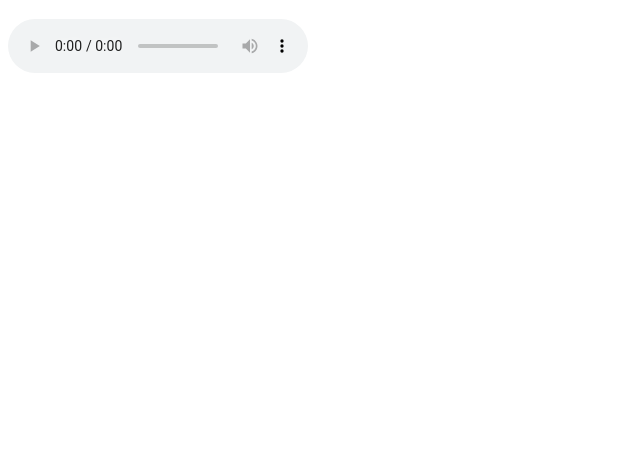
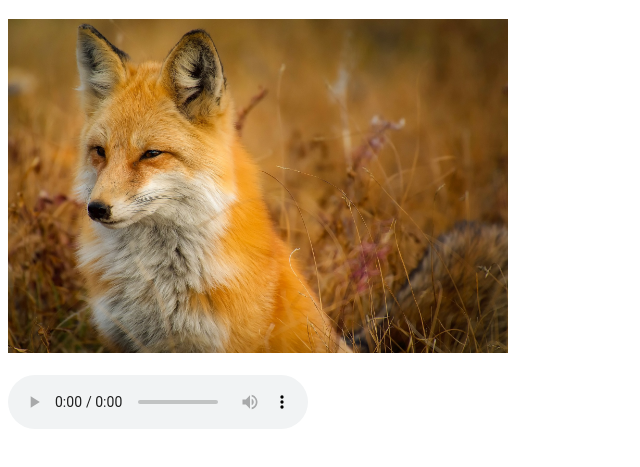
Before and after one commit to HautBugey-Agglomeration/audio-animal, a plain HTML site: page renard-roux.html in a window 1280 px wide. Shown: the part 61-528 px from the top of the page, without its empty margins (0-640 px from the left). Drawn offline with Linux system fonts and the light colour scheme.

Commit message:
Update title and add image to renard-roux.html

```diff
--- a/renard-roux.html
+++ b/renard-roux.html
@@ -1,17 +1,21 @@
-
 <!DOCTYPE html>
 <html lang="fr">
 <head>
 <meta charset="UTF-8">
 <meta name="viewport" content="width=device-width, initial-scale=1.0">
-<title>Le Renard roux</title>
+<title>Renard roux</title>
 </head>
 <body>
+
 <h1>Le Renard roux</h1>
 
+<img src="renard-roux.jpg" alt="Renard roux" style="max-width:100%; width:500px; height:auto;">
+
+<br><br>
+
 <audio controls preload="metadata">
-<source src="renard-roux.mp3" type="audio/mpeg">
-Votre navigateur ne prend pas en charge la lecture audio.
+  <source src="renard-roux.mp3" type="audio/mpeg">
+  Votre navigateur ne prend pas en charge la lecture audio.
 </audio>
 
 </body>
```
